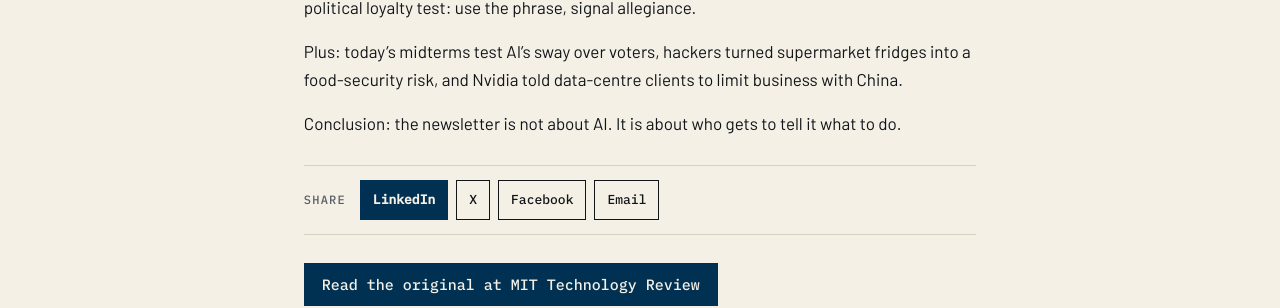
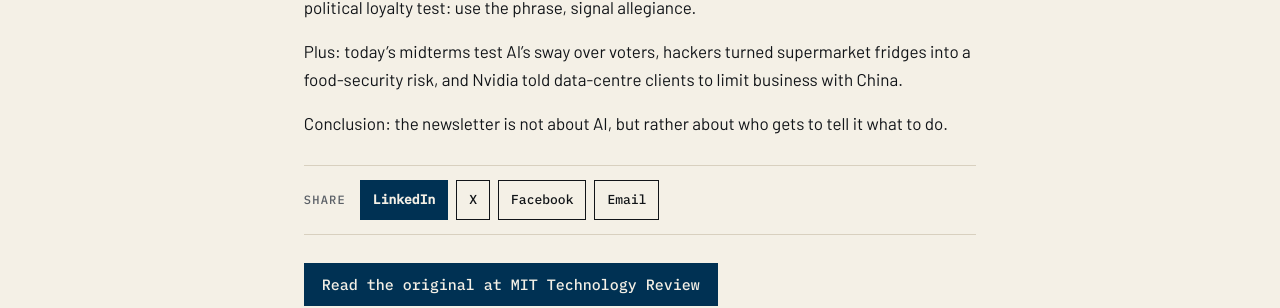
Before and after one commit to katz-news/katz.news, a Jekyll site: the page built from _posts/briefs/2026-11-04-the-download-controlling-ai-agents-and-super-intelligence-lo.md, in a window 1280 px wide. Shown: the part 686-994 px from the top of the page. Built offline with Jekyll 4.4.1, drawn with Linux system fonts in a browser that asks for light colours.

```diff
--- a/_data/build.yml
+++ b/_data/build.yml
@@ -1 +1 @@
-published_at: 2026-11-05T18:27:41Z
+published_at: 2026-11-05T18:28:26Z
--- a/_posts/briefs/2026-11-04-the-download-controlling-ai-agents-and-super-intelligence-lo.md
+++ b/_posts/briefs/2026-11-04-the-download-controlling-ai-agents-and-super-intelligence-lo.md
@@ -14,4 +14,4 @@ Second, a month after President Trump signed an executive order rebranding AI as
 
 Plus: today's midterms test AI's sway over voters, hackers turned supermarket fridges into a food-security risk, and Nvidia told data-centre clients to limit business with China.
 
-Conclusion: the newsletter is not about AI. It is about who gets to tell it what to do.
+Conclusion: the newsletter is not about AI, but rather about who gets to tell it what to do.
```
